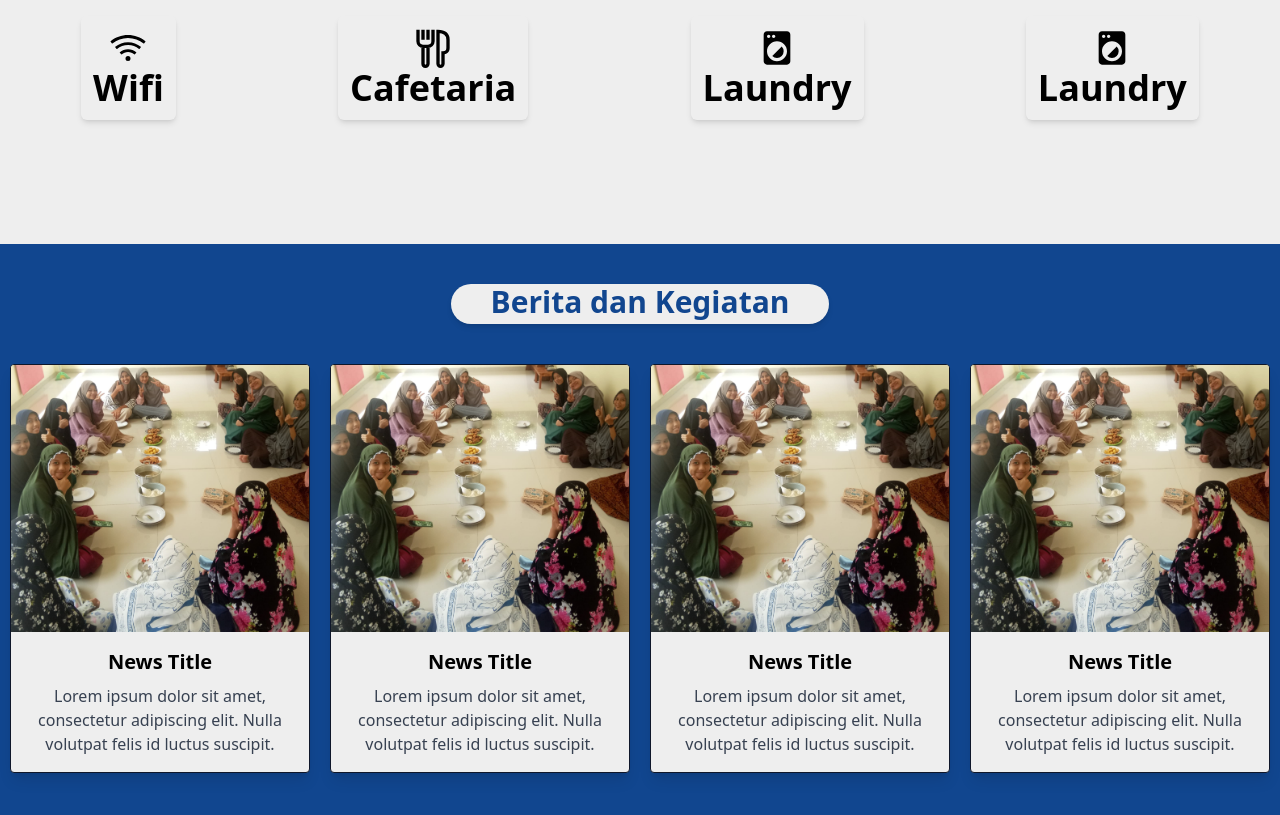
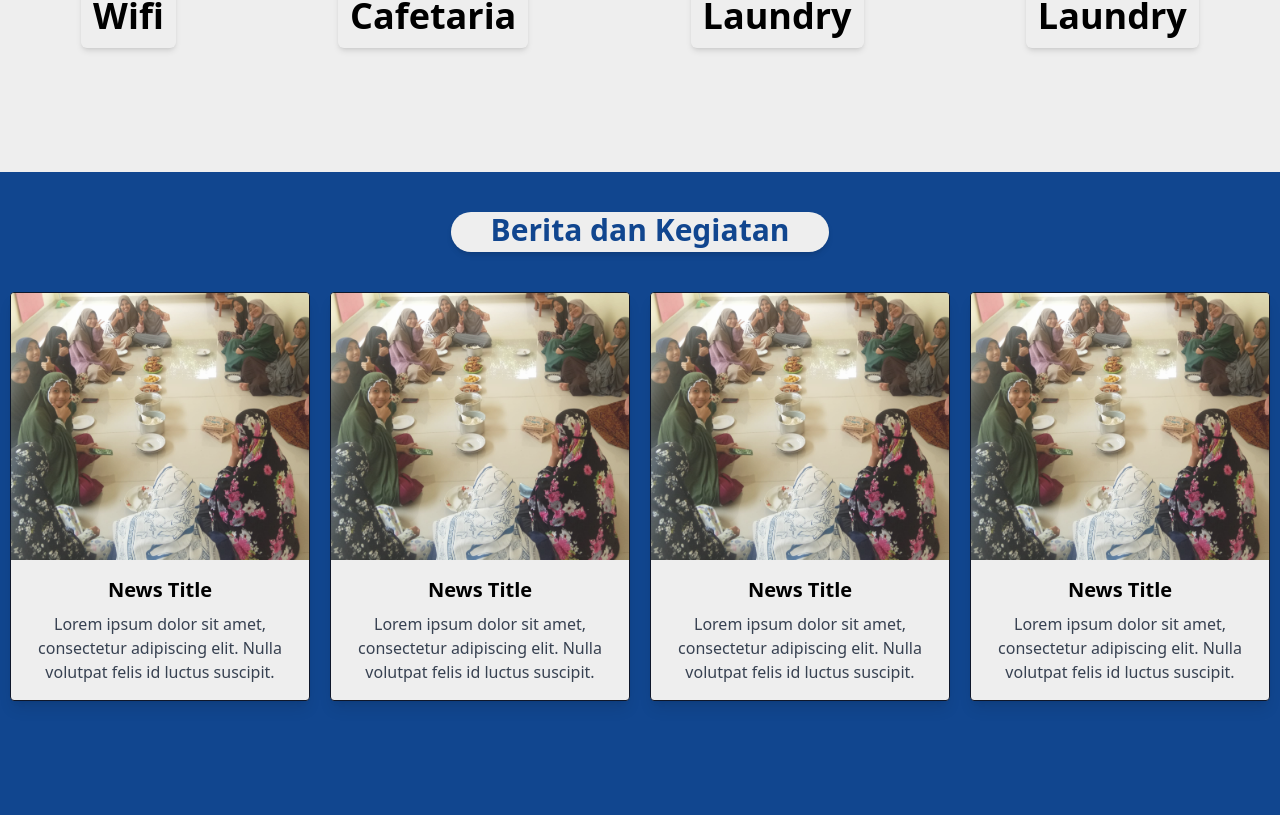
Before and after one commit to The-Foundation-Tech/frontend-tthefoundation-web-blog, a React (Create React App) app: page / in a window 1280 px wide. Shown: the part 780-1595 px from the top of the page. Built offline with nearby package versions, Linux system fonts and the light colour scheme.

Commit message:
Docs : Berita.js Memperbaiki struktur html sehingga overflow-hidden Menambahkan sedikit variasi opacity 85%, dan ketika dihover menjadi 100%

```diff
--- a/src/Components/Main/Berita.js
+++ b/src/Components/Main/Berita.js
@@ -5,28 +5,36 @@ const Berita = () => {
       <h1 className="text-3xl font-semibold text-customNavy w-fit px-10 h-10 mx-auto py-auto bg-customGray shadow-md rounded-full">Berita dan Kegiatan</h1>
       <div className="container flex flex-wrap justify-around mt-5">
         <div className="max-w-[300px] rounded overflow-hidden shadow-lg bg-customGray border border-slate-900 mt-5">
-          <img className="w-full hover:scale-125" src={berita1} alt="News" />
+          <div className=' overflow-hidden'>
+            <img className="w-full hover:scale-125 opacity-[0.85] cursor-pointer hover:opacity-100" src={berita1} alt="News" />
+          </div>
           <div className="px-6 py-4">
             <div className="font-bold text-xl mb-2">News Title</div>
             <p className="text-gray-700 text-base">Lorem ipsum dolor sit amet, consectetur adipiscing elit. Nulla volutpat felis id luctus suscipit.</p>
           </div>
         </div>
         <div className="max-w-[300px] rounded overflow-hidden shadow-lg bg-customGray border border-slate-900 mt-5">
-          <img className="w-full hover:scale-125" src={berita1} alt="News" />
+          <div className=' overflow-hidden'>
+            <img className="w-full hover:scale-125 opacity-[0.85] cursor-pointer hover:opacity-100" src={berita1} alt="News" />
+          </div>
           <div className="px-6 py-4">
             <div className="font-bold text-xl mb-2">News Title</div>
             <p className="text-gray-700 text-base">Lorem ipsum dolor sit amet, consectetur adipiscing elit. Nulla volutpat felis id luctus suscipit.</p>
           </div>
         </div>
         <div className="max-w-[300px] rounded overflow-hidden shadow-lg bg-customGray border border-slate-900 mt-5">
-          <img className="w-full hover:scale-125" src={berita1} alt="News" />
+          <div className=' overflow-hidden'>
+            <img className="w-full hover:scale-125 opacity-[0.85] cursor-pointer hover:opacity-100" src={berita1} alt="News" />
+          </div>
           <div className="px-6 py-4">
             <div className="font-bold text-xl mb-2">News Title</div>
             <p className="text-gray-700 text-base">Lorem ipsum dolor sit amet, consectetur adipiscing elit. Nulla volutpat felis id luctus suscipit.</p>
           </div>
         </div>
         <div className="max-w-[300px] rounded overflow-hidden shadow-lg bg-customGray border border-slate-900 mt-5">
-          <img className="w-full hover:scale-125" src={berita1} alt="News" />
+          <div className=' overflow-hidden'>
+            <img className="w-full hover:scale-125 opacity-[0.85] cursor-pointer hover:opacity-100" src={berita1} alt="News" />
+          </div>
           <div className="px-6 py-4">
             <div className="font-bold text-xl mb-2">News Title</div>
             <p className="text-gray-700 text-base">Lorem ipsum dolor sit amet, consectetur adipiscing elit. Nulla volutpat felis id luctus suscipit.</p>
--- a/src/Components/Main/Navbar.js
+++ b/src/Components/Main/Navbar.js
@@ -84,10 +84,6 @@ const Navbar = () => {
       </nav>
 
       <br></br>
-      <br></br>
-      <br></br>
-
-      <br></br>
 
     </section>
   );
```
